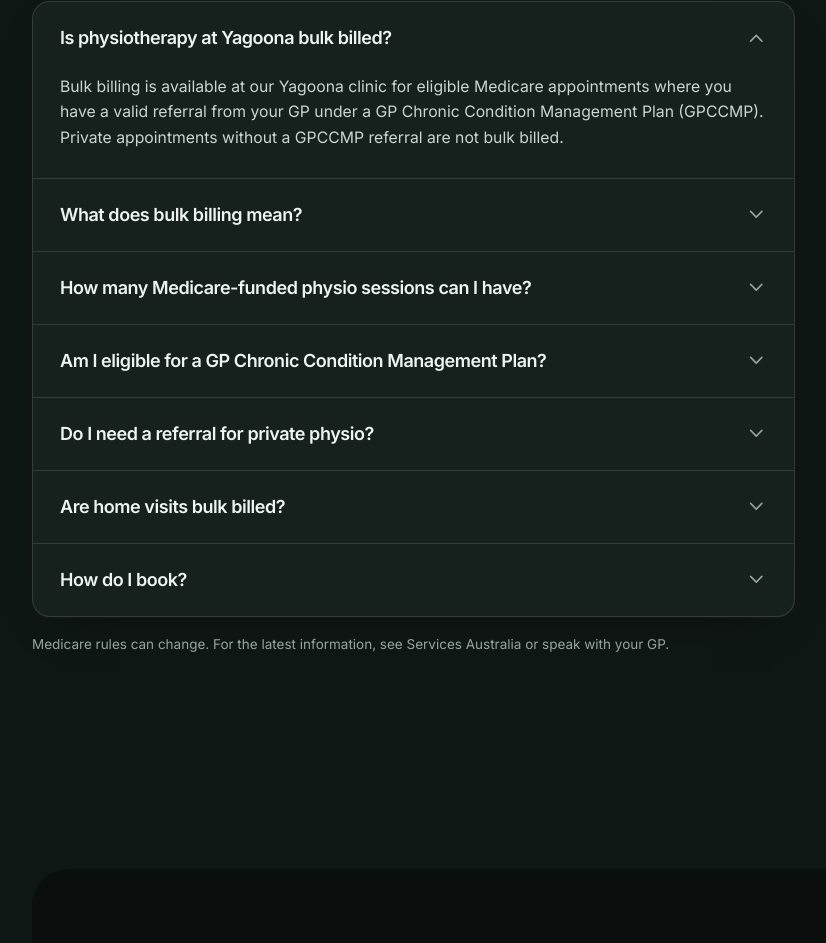
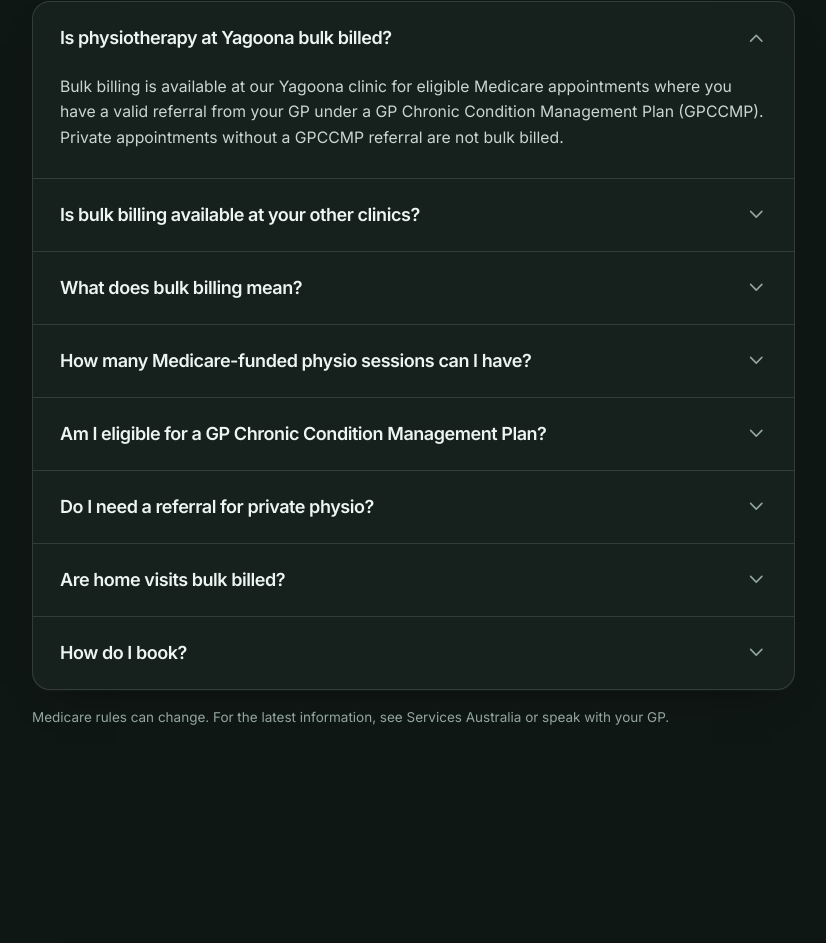
Before and after one commit to Trackrecord-pixel/Fletcher-physiotherapy-website, a Next.js app: page /bulk-billing-physiotherapy-yagoona in a window 1280 px wide. Shown: the part 3311-4254 px from the top of the page, without its empty margins (22-848 px from the left). Built offline with nearby package versions, Linux system fonts and the light colour scheme.

Commit message:
Add files via upload

```diff
--- a/app/bulk-billing-physiotherapy-yagoona/page.tsx
+++ b/app/bulk-billing-physiotherapy-yagoona/page.tsx
@@ -9,7 +9,7 @@
 import { sydneyClinics } from "@/lib/sydneyClinics";
 
 // Single authoritative page for Medicare GPCCMP + bulk billing physiotherapy (services 21, 28, 29).
-// COMPLIANCE: bulk billing applies to ELIGIBLE Medicare (GPCCMP) appointments at the Yagoona clinic only.
+// COMPLIANCE: bulk billing applies to ELIGIBLE Medicare (GPCCMP) appointments at all clinics (Jesmond, Yagoona, Parramatta) — not home visits.
 
 const yag = sydneyClinics.find((c) => c.slug === "physiotherapy-yagoona")!;
 const tel = `tel:+61${yag.phone.replace(/\D/g, "").replace(/^0/, "")}`;
@@ -52,6 +52,10 @@
     a: "Bulk billing is available at our Yagoona clinic for eligible Medicare appointments where you have a valid referral from your GP under a GP Chronic Condition Management Plan (GPCCMP). Private appointments without a GPCCMP referral are not bulk billed.",
   },
   {
+    q: "Is bulk billing available at your other clinics?",
+    a: "Yes. Bulk billing for eligible GPCCMP patients is also available at Fletcher Physiotherapy Parramatta (Parramatta Medical and Dental Centre) and our Jesmond clinic in Newcastle.",
+  },
+  {
     q: "What does bulk billing mean?",
     a: "Bulk billing means we accept the Medicare benefit as full payment for an eligible appointment, so there is no out-of-pocket gap fee for that appointment.",
   },
@@ -69,7 +73,7 @@
   },
   {
     q: "Are home visits bulk billed?",
-    a: "Bulk billing on this page applies to eligible appointments at our Yagoona clinic. Please ask about funding options for home visits when you call.",
+    a: "Bulk billing applies to eligible appointments at our Yagoona, Parramatta and Jesmond clinics. Please ask about funding options for home visits when you call.",
   },
   {
     q: "How do I book?",
```
